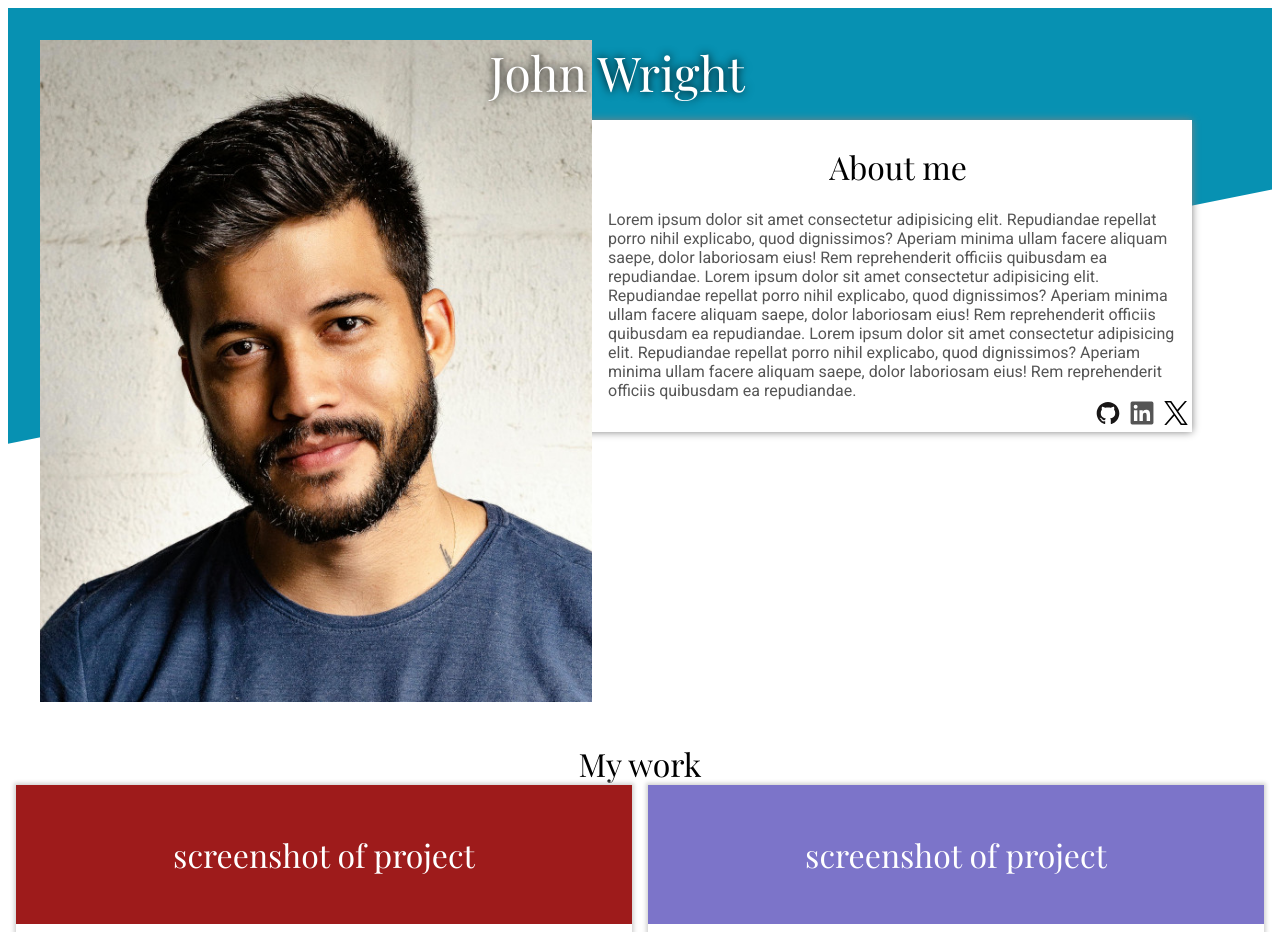
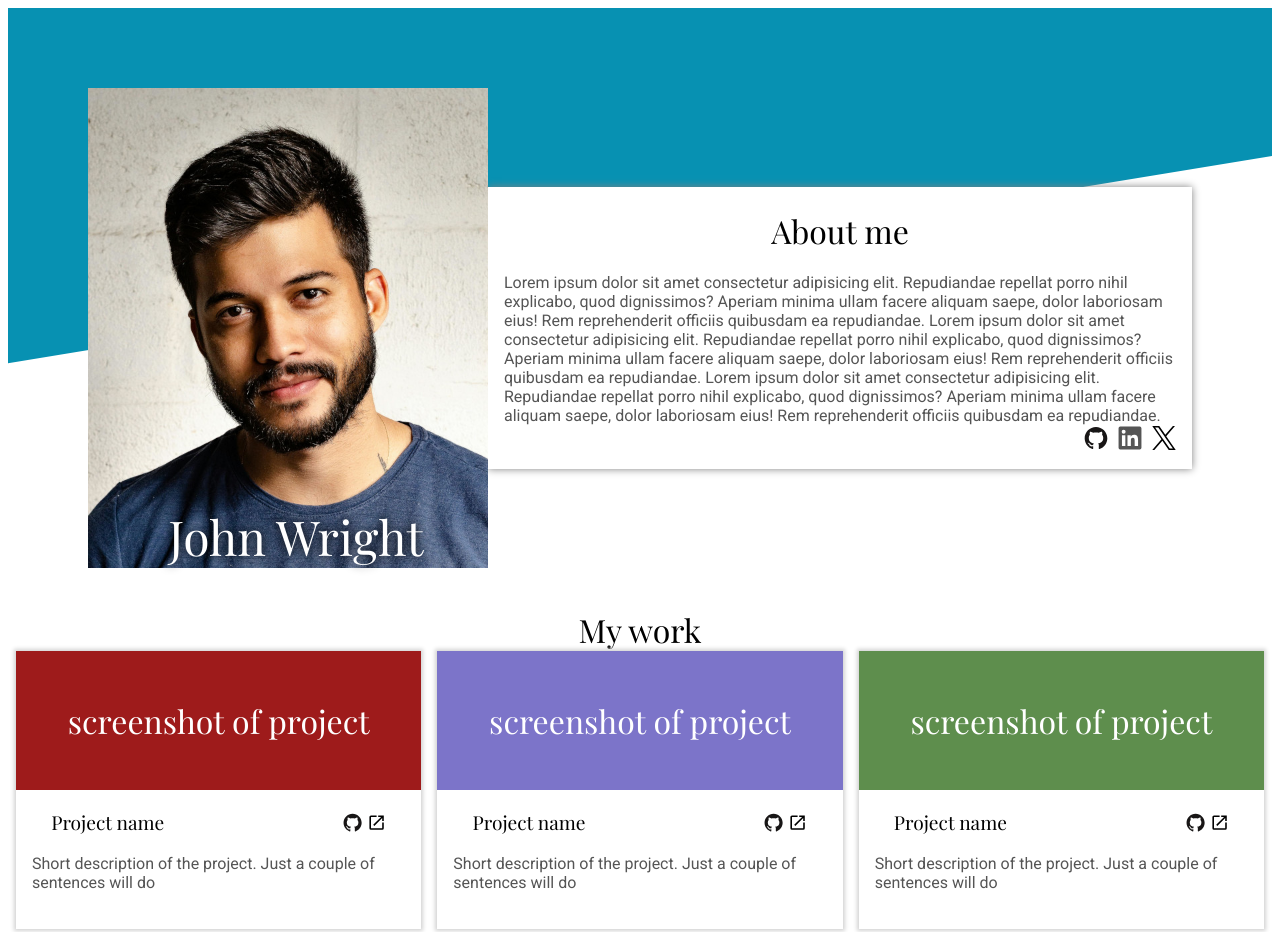
Before and after one commit to 29042022gtx/homepage, a plain HTML site: page index.html in a window 1280 px wide. Shown: the top 932 px of the page. Drawn offline with nearby package versions, Linux system fonts and the light colour scheme; a web font is replaced by a local one.

Commit message:
Write desktop

```diff
--- a/style.css
+++ b/style.css
@@ -241,3 +241,43 @@ footer {
     display: inline;
   }
 }
+
+@media (width >= 992px) {
+  .header-content {
+    display: flex;
+    align-items: center;
+    margin: 3em 3em 0;
+  }
+
+  .header-portrait {
+    flex-shrink: 0;
+    width: 40%;
+    max-width: 400px;
+    margin: 0;
+    float: none;
+  }
+
+  .header-about {
+    padding: 1px 16px 16px;
+  }
+
+  .portrait-text {
+    top: unset;
+    left: 0;
+    bottom: 0;
+    width: 100%;
+    text-align: center;
+  }
+
+  .card-wrapper {
+    grid-template-columns: repeat(3, 1fr);
+  }
+
+  .footer-content {
+    flex: 4;
+  }
+
+  .footer-image {
+    flex: 6;
+  }
+}
```
